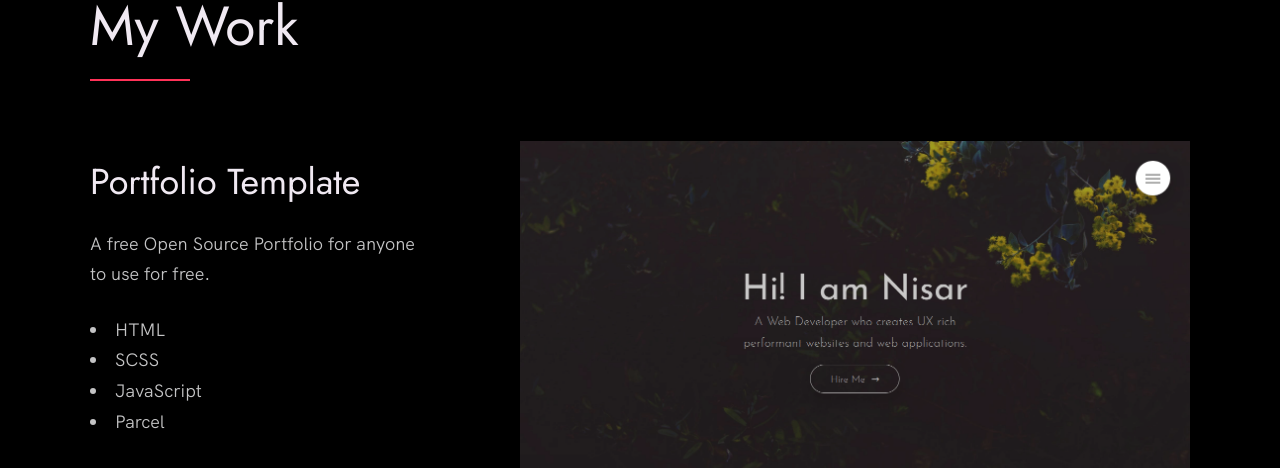
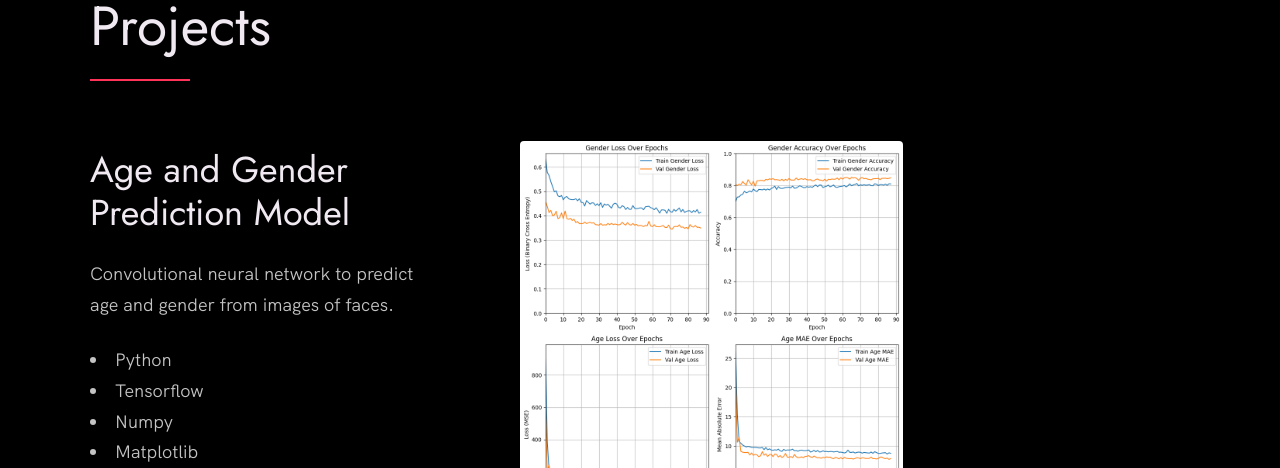
Before and after one commit to G-Baudelaire/G-Baudelaire.github.io, a plain HTML site: page index.html in a window 1280 px wide. Shown: the part 927-1395 px from the top of the page. Drawn offline with Linux system fonts and the light colour scheme.

Commit message:
Update website description. Amend "My Work" to "Projects" Add age and gender prediction project. Update CSS to change about me image size, and project image size.

```diff
--- a/index.css
+++ b/index.css
@@ -60,7 +60,7 @@ html {
     scroll-behavior: smooth;
 }
 
-@media(max-width: 1000px) {
+@media (max-width: 1000px) {
     html {
         font-size: 52%;
     }
@@ -68,7 +68,7 @@ html {
 
 body {
     font-size: var(--font-size-small);
-    font-family: var(--font-stack);
+    font-family: var(--font-stack), serif ;
     font-weight: 400;
     color: var(--white-1);
     line-height: var(--line-height-normal);
@@ -81,25 +81,25 @@ body {
     margin: 0 auto;
 }
 
-@media(max-width: 1340px) {
+@media (max-width: 1340px) {
     .row {
         max-width: 1100px;
     }
 }
 
-@media(max-width: 1240px) {
+@media (max-width: 1240px) {
     .row {
         padding: 0 var(--gutter-medium);
     }
 }
 
-@media(max-width: 600px) {
+@media (max-width: 600px) {
     .row {
         padding: 0 var(--gutter-normal);
     }
 }
 
-@media(max-width: 600px) {
+@media (max-width: 600px) {
     .row {
         padding: 0 var(--gutter-small);
     }
@@ -134,7 +134,7 @@ h3 {
     font-weight: 400;
 }
 
-@media(max-width: 900px) {
+@media (max-width: 900px) {
     .heading-primary {
         font-size: 6.5rem;
     }
@@ -159,7 +159,7 @@ h3 {
     margin-bottom: var(--gutter-small);
 }
 
-@media(max-width: 500px) {
+@media (max-width: 500px) {
     .heading-primary {
         font-size: var(--font-size-large);
     }
@@ -177,7 +177,7 @@ p {
     margin: var(--gutter-small-1) 0;
 }
 
-@media(max-width: 900px) {
+@media (max-width: 900px) {
     p {
         max-width: var(--container-small-width);
     }
@@ -219,7 +219,7 @@ body:not(.user-is-tabbing) a:focus {
     padding: 1rem 4.2rem;
     text-decoration: none;
     color: inherit;
-    border: 1px solid  var(--pink);
+    border: 1px solid var(--pink);
     font-weight: 400;
 }
 
@@ -319,13 +319,13 @@ body:not(.user-is-tabbing) a:focus {
     height: 70%;
 }
 
-@media(max-width: 900px) {
+@media (max-width: 900px) {
     .back-to-top {
         right: 2rem;
     }
 }
 
-@media(max-width: 500px) {
+@media (max-width: 500px) {
     .back-to-top {
         right: 1rem;
     }
@@ -350,19 +350,19 @@ body:not(.user-is-tabbing) a:focus {
     margin-right: var(--gutter-medium);
 }
 
-@media(max-width: 500px) {
+@media (max-width: 500px) {
     .nav {
         justify-content: center;
     }
 }
 
-@media(max-width: 400px) {
+@media (max-width: 400px) {
     .nav__item:not(:last-child) {
         margin-right: var(--gutter-normal);
     }
 }
 
-@media(max-width: 300px) {
+@media (max-width: 300px) {
     .nav {
         font-size: var(--font-size-small);
     }
@@ -404,8 +404,8 @@ body:not(.user-is-tabbing) a:focus {
 /* --------------------------------------- */
 
 .header {
-    background: linear-gradient(rgba(0,0,0, .1), rgba(0,0,0, .4)),
-        url('./images/header.jpg');
+    background: linear-gradient(rgba(0, 0, 0, .1), rgba(0, 0, 0, .4)),
+    url('./images/header.jpg');
     height: 100vh;
     background-size: cover;
     background-position: center;
@@ -426,7 +426,7 @@ body:not(.user-is-tabbing) a:focus {
     font-size: var(--font-size-medium);
 }
 
-@media(max-width: 500px) {
+@media (max-width: 500px) {
     .header {
         text-align: center;
     }
@@ -445,7 +445,7 @@ body:not(.user-is-tabbing) a:focus {
     align-items: center;
 }
 
-@media(max-width: 900px) {
+@media (max-width: 900px) {
     .work__box {
         align-items: initial;
         flex-direction: column-reverse;
@@ -456,7 +456,7 @@ body:not(.user-is-tabbing) a:focus {
     margin-bottom: 25rem;
 }
 
-@media(max-width: 500px) {
+@media (max-width: 500px) {
     .work__box:not(:last-child) {
         margin-bottom: 20rem;
     }
@@ -490,16 +490,22 @@ body:not(.user-is-tabbing) a:focus {
 
 .work__image-box {
     margin-bottom: var(--gutter-normal);
+    width: auto;
 }
 
-@media(min-width: 901px) {
+.work__image {
+    border-radius: 4px;
+    max-height: 30vw;
+}
+
+@media (min-width: 901px) {
     .work__image-box {
         flex: 1;
         margin: 0 0 0 10rem;
     }
 }
 
-@media(max-width: 900px) {
+@media (max-width: 900px) {
     .work__code {
         height: 4rem;
     }
@@ -520,7 +526,7 @@ body:not(.user-is-tabbing) a:focus {
     max-width: 18rem;
 }
 
-@media(max-width: 1240px) {
+@media (max-width: 1240px) {
     .client__logos {
         overflow-x: scroll;
         padding: var(--gutter-normal);
@@ -541,18 +547,24 @@ body:not(.user-is-tabbing) a:focus {
     align-items: center;
 }
 
-@media(max-width: 900px) {
+@media (max-width: 900px) {
     .about__content {
         flex-direction: column-reverse;
         align-items: initial;
     }
 }
 
+.about__photo {
+    max-width: 400px; /* or whatever size looks good */
+    height: auto; /* keep aspect ratio */
+    border-radius: 4px; /* optional: makes corners softer */
+}
+
 .about__photo-container {
     margin-bottom: var(--gutter-normal);
 }
 
-@media(min-width: 901px) {
+@media (min-width: 901px) {
     .about__text {
         flex: 0 0 35%;
     }
@@ -606,7 +618,7 @@ body:not(.user-is-tabbing) a:focus {
     transform: translateY(3px);
 }
 
-@media(max-width: 500px) {
+@media (max-width: 500px) {
     .footer {
         padding: var(--gutter-medium) 0;
     }
--- a/index.html
+++ b/index.html
@@ -11,7 +11,7 @@
     Germain McCaulay-Jones | Graduate Developer
   </title>
 
-  <meta name="description" content="Add small description of yourslef.">
+  <meta name="description" content="Portfolio website for Germain McCaulay-Jones.">
   <!-- Add some coding keywords below, Ex: (React, CSS etc) -->
   <meta name="keywords" content="Python, C++, Pandas, Numpy, Git" />
   <link rel="stylesheet" href="index.css" />
@@ -50,38 +50,57 @@
 
     <section class="work" id="work">
       <div class="row">
-        <h2>My Work</h2>
+        <h2>Projects</h2>
         <div class="work__boxes">
 
           <!-- Each div with the work__box class is a project. -->
 
           <div class="work__box">
             <div class="work__text">
-              <h3>Portfolio Template</h3>
-              <p>
-                A free Open Source Portfolio for anyone to use for free.
-              </p>
+              <h3>Age and Gender Prediction Model</h3>
+              <p>Convolutional neural network to predict age and gender from images of faces.</p>
               <ul class="work__list">
-                <li>HTML</li>
-                <li>SCSS</li>
-                <li>JavaScript</li>
-                <li>Parcel</li>
+                <li>Python</li>
+                <li>Tensorflow</li>
+                <li>Numpy</li>
+                <li>Matplotlib</li>
               </ul>
 
               <div class="work__links">
-                <a href="https://nisar.surge.sh" target="_blank" class="link__text">
-                  Visit Site <span>&rarr;</span>
-                </a>
-                <a href="https://github.com/nisarhassan12/portfolio" title="View Source Code" target="_blank">
+                <a href="https://github.com/D-And-G-Productions/AgeAndGenderClassifier" title="View Source Code" target="_blank">
                   <img src="./images/github.svg" class="work__code" alt="GitHub">
                 </a>
               </div>
             </div>
             <div class="work__image-box">
-              <img src="./images/project-1.png" class="work__image" alt="Project 1" />
+              <img src="./images/age-and-gender-project.png" class="work__image" alt="Project 1" />
             </div>
           </div>
 
+<!--          <div class="work__box">-->
+<!--            <div class="work__text">-->
+<!--              <h3>Age and Gender Prediction Model</h3>-->
+<!--              <p>Convolutional neural network to predict age and gender from images of facial images.</p>-->
+<!--              <ul class="work__list">-->
+<!--                <li>Python</li>-->
+<!--                <li>Tensorflow</li>-->
+<!--                <li>Numpy</li>-->
+<!--                <li>Matplotlib</li>-->
+<!--              </ul>-->
+
+<!--              <div class="work__links">-->
+<!--                <a href="https://nisar.surge.sh" target="_blank" class="link__text">-->
+<!--                  Visit Site <span>&rarr;</span>-->
+<!--                </a>-->
+<!--                <a href="https://github.com/nisarhassan12/portfolio" title="View Source Code" target="_blank">-->
+<!--                  <img src="./images/github.svg" class="work__code" alt="GitHub">-->
+<!--                </a>-->
+<!--              </div>-->
+<!--            </div>-->
+<!--            <div class="work__image-box">-->
+<!--              <img src="./images/project-1.png" class="work__image" alt="Project 1" />-->
+<!--            </div>-->
+<!--          </div>-->
 
         </div>
       </div>
@@ -107,13 +126,15 @@
         <div class="about__content">
           <div class="about__text">
             <p>
-              Hardworking and motivated graduate attempting to break into quantitative development in the London area.
+              Graduate looking for roles in quantitative development in London with hobbies including (but not limited to)
+              reading, journaling, coding, working out, gaming, cooking, and building community. Technical aspects are
+              addressed in my resume below.
             </p>
             <a href="/pdfs/CurriculumVitae.pdf" class="btn" download="Germain McCaulay-Jones Resume">My Resume</a>
           </div>
 
           <div class="about__photo-container">
-            <img class="about__photo" src="./images/germain-mccaulay-jones.jpg" alt="" height="700"/>
+            <img class="about__photo" src="./images/germain-mccaulay-jones.jpg" alt="" />
           </div>
         </div>
       </div>
```
Also changed, not shown: images/age-and-gender-project.png (added).
